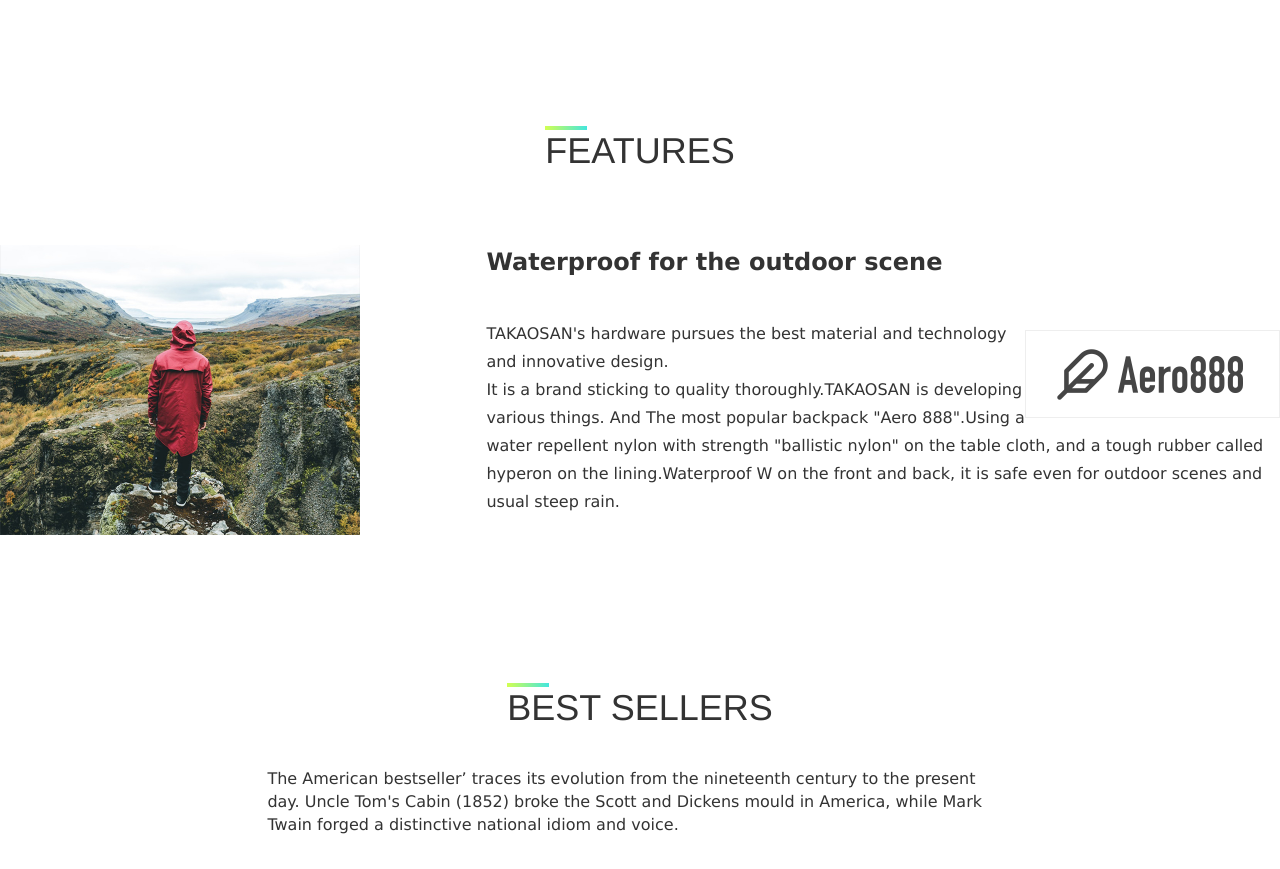
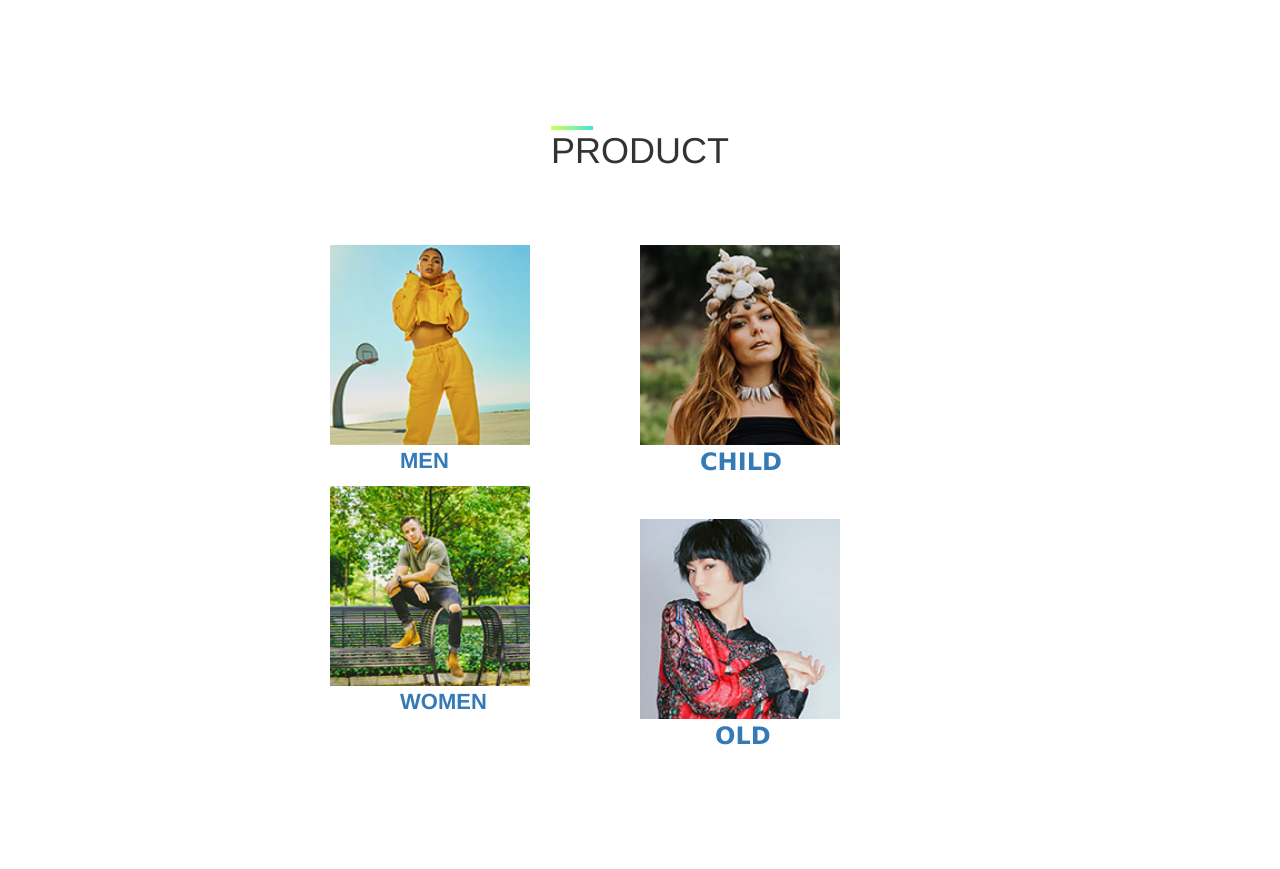
Before and after one commit to nguyenkieusaomai1411/FE03_SAOMAI, a plain HTML site: page home.html in a window 1280 px wide. Shown: the part 1580-2449 px from the top of the page. Drawn offline with nearby package versions, Linux system fonts and the light colour scheme; a web font is replaced by a local one.

Commit message:
sua lan 2

```diff
--- a/css/style.css
+++ b/css/style.css
@@ -245,7 +245,7 @@ h1:before {
 }
 .feature-right {
 	float: right;
-	width: 62%;
+	width: 50%;
 }
 .feature-title p {
 	font-family: Verdana;
--- a/home.html
+++ b/home.html
@@ -253,31 +253,39 @@ var x = setInterval(function() {
 
 		<div class="feature-header">
 			<div class="bg-row">
-				<h1>Features</h1>
+				<h1>PRODUCT</h1>
 			</div>
 		</div>
 		<div class="feature-content">
 			<div class="feature-left">
-				<img src="img/features-image.jpg">
+				<a href="shop.html">
+					<img src="img/items-image01.png" alt="shop.html" style="width:200px;height:200px;border:0;margin-left: 330px">
+					<p style="margin-left: 400px"><strong>MEN</strong></p>
+				</a>
+				<a href="shop.html">
+					<img src="img/items-image03.png" alt="shop.html" style="width:200px;height:200px;border:0;margin-left: 330px">
+					<p style="margin-left: 400px"><strong>WOMEN</strong></p>
+				</a>
 			</div>
 			<div class="feature-right">
 				<div class="feature-title">
-					<p>Waterproof for the outdoor scene</p>
+					<a href="shop.html">
+						<img src="img/items-image02.png" alt="shop.html" style="width:200px;height:200px;border:0;">
+						<p style="margin-left: 60px">CHILD</p>
+					</a>
+					<a href="shop.html">
+					<img src="img/items-image04.png" alt="shop.html" style="width:200px;height:200px;border:0;margin-top: 30px">
+					<p style="margin-left: 75px">OLD</p>
+				</a>
+
+
 				</div>
 				<div class="feature-text">
-					<p><span class="aereo-pos">
-						<img src="img/aero888.png">
-					</span>
-					<span>TAKAOSAN's hardware pursues the best
-						material and technology and innovative design.<br>It is a brand sticking to quality thoroughly.TAKAOSAN is developing various things.
-					And The most popular backpack "Aero 888".Using a water repellent nylon with strength "ballistic nylon" on the table cloth, and a tough rubber called hyperon on the lining.Waterproof W on the front and back, it is safe even for outdoor scenes and usual steep rain.</span>
 
-				</p>
-
+				</div>
 			</div>
 		</div>
 	</div>
-</div>
 
 <div class="subscription">
 	<div class="subscription-header">
@@ -351,6 +359,8 @@ var x = setInterval(function() {
 		<li><a href=""><img src="img/items-image10.png"></a></li>
 		<li><a href=""><img src="img/items-image11.png"></a></li>
 		<li><a href=""><img src="img/items-image12.png"></a></li>
+		<li><a href=""><img src="img/items-image05.png"></a></li>
+		<li><a href=""><img src="img/items-image02.png"></a></li>
 	</ul>
 </div>
 </main>
--- a/index.html
+++ b/index.html
@@ -316,31 +316,39 @@ var x = setInterval(function() {
 
 		<div class="feature-header">
 			<div class="bg-row">
-				<h1>Features</h1>
+				<h1>PRODUCT</h1>
 			</div>
 		</div>
 		<div class="feature-content">
 			<div class="feature-left">
-				<img src="img/features-image.jpg">
+				<a href="shop.html">
+					<img src="img/items-image01.png" alt="shop.html" style="width:200px;height:200px;border:0;margin-left: 330px">
+					<p style="margin-left: 400px"><strong>MEN</strong></p>
+				</a>
+				<a href="shop.html">
+					<img src="img/items-image03.png" alt="shop.html" style="width:200px;height:200px;border:0;margin-left: 330px">
+					<p style="margin-left: 400px"><strong>WOMEN</strong></p>
+				</a>
 			</div>
 			<div class="feature-right">
 				<div class="feature-title">
-					<p>Waterproof for the outdoor scene</p>
+					<a href="shop.html">
+						<img src="img/items-image02.png" alt="shop.html" style="width:200px;height:200px;border:0;">
+						<p style="margin-left: 60px">CHILD</p>
+					</a>
+					<a href="shop.html">
+					<img src="img/items-image04.png" alt="shop.html" style="width:200px;height:200px;border:0;margin-top: 30px">
+					<p style="margin-left: 75px">OLD</p>
+				</a>
+
+
 				</div>
 				<div class="feature-text">
-					<p><span class="aereo-pos">
-						<img src="img/aero888.png">
-					</span>
-					<span>TAKAOSAN's hardware pursues the best
-						material and technology and innovative design.<br>It is a brand sticking to quality thoroughly.TAKAOSAN is developing various things.
-					And The most popular backpack "Aero 888".Using a water repellent nylon with strength "ballistic nylon" on the table cloth, and a tough rubber called hyperon on the lining.Waterproof W on the front and back, it is safe even for outdoor scenes and usual steep rain.</span>
 
-				</p>
-
+				</div>
 			</div>
 		</div>
 	</div>
-</div>
 
 
 	<div class="subscription">
@@ -415,6 +423,8 @@ var x = setInterval(function() {
 		<li><a href=""><img src="img/items-image10.png"></a></li>
 		<li><a href=""><img src="img/items-image11.png"></a></li>
 		<li><a href=""><img src="img/items-image12.png"></a></li>
+		<li><a href=""><img src="img/items-image05.png"></a></li>
+		<li><a href=""><img src="img/items-image02.png"></a></li>
 	</ul>
 </div>
 </main>
--- a/shop.html
+++ b/shop.html
@@ -168,7 +168,7 @@
 							<div class="subscription">
 	<div class="subscription-header">
 		<div class="bg-row">
-			<h1>BEST SELLERS</h1>
+			<h1>PRODUCT FOR MEN</h1>
 			<p class="sub-text">The American bestseller’ traces its evolution from the nineteenth century to the present day. Uncle Tom's Cabin (1852) broke the Scott and Dickens mould in America, while Mark Twain forged a distinctive national idiom and voice. </p>
 		</div>
 	</div>
@@ -222,7 +222,7 @@
 							<div class="subscription">
 	<div class="subscription-header">
 		<div class="bg-row">
-			<h1>BEST SELLERS</h1>
+			<h1>PRODUCT FOR WOMEN</h1>
 			<p class="sub-text">The American bestseller’ traces its evolution from the nineteenth century to the present day. Uncle Tom's Cabin (1852) broke the Scott and Dickens mould in America, while Mark Twain forged a distinctive national idiom and voice. </p>
 		</div>
 	</div>
@@ -276,7 +276,7 @@
 							<div class="subscription">
 	<div class="subscription-header">
 		<div class="bg-row">
-			<h1>BEST SELLERS</h1>
+			<h1>PRODUCT FOR CHILD</h1>
 			<p class="sub-text">The American bestseller’ traces its evolution from the nineteenth century to the present day. Uncle Tom's Cabin (1852) broke the Scott and Dickens mould in America, while Mark Twain forged a distinctive national idiom and voice. </p>
 		</div>
 	</div>
@@ -330,7 +330,7 @@
 							<div class="subscription">
 	<div class="subscription-header">
 		<div class="bg-row">
-			<h1>BEST SELLERS</h1>
+			<h1>PRODUCT FOR OLD</h1>
 			<p class="sub-text">The American bestseller’ traces its evolution from the nineteenth century to the present day. Uncle Tom's Cabin (1852) broke the Scott and Dickens mould in America, while Mark Twain forged a distinctive national idiom and voice. </p>
 		</div>
 	</div>
```
